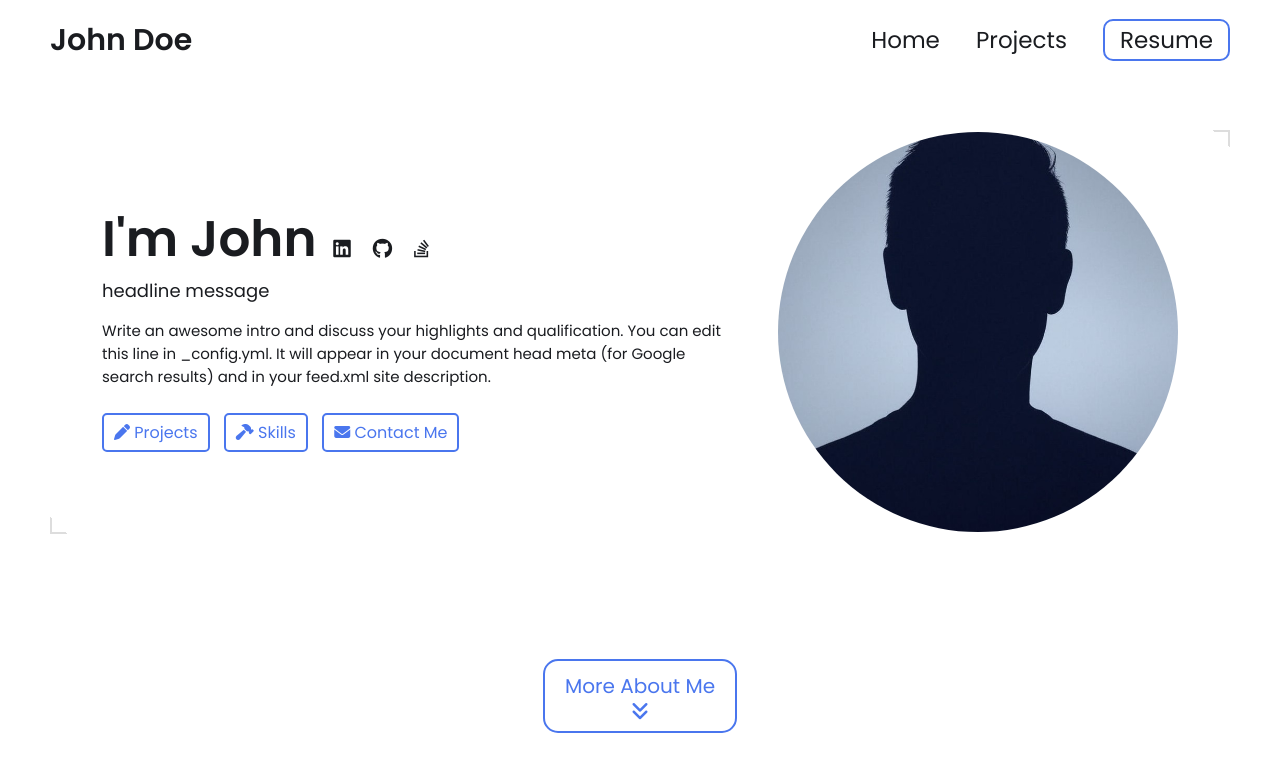
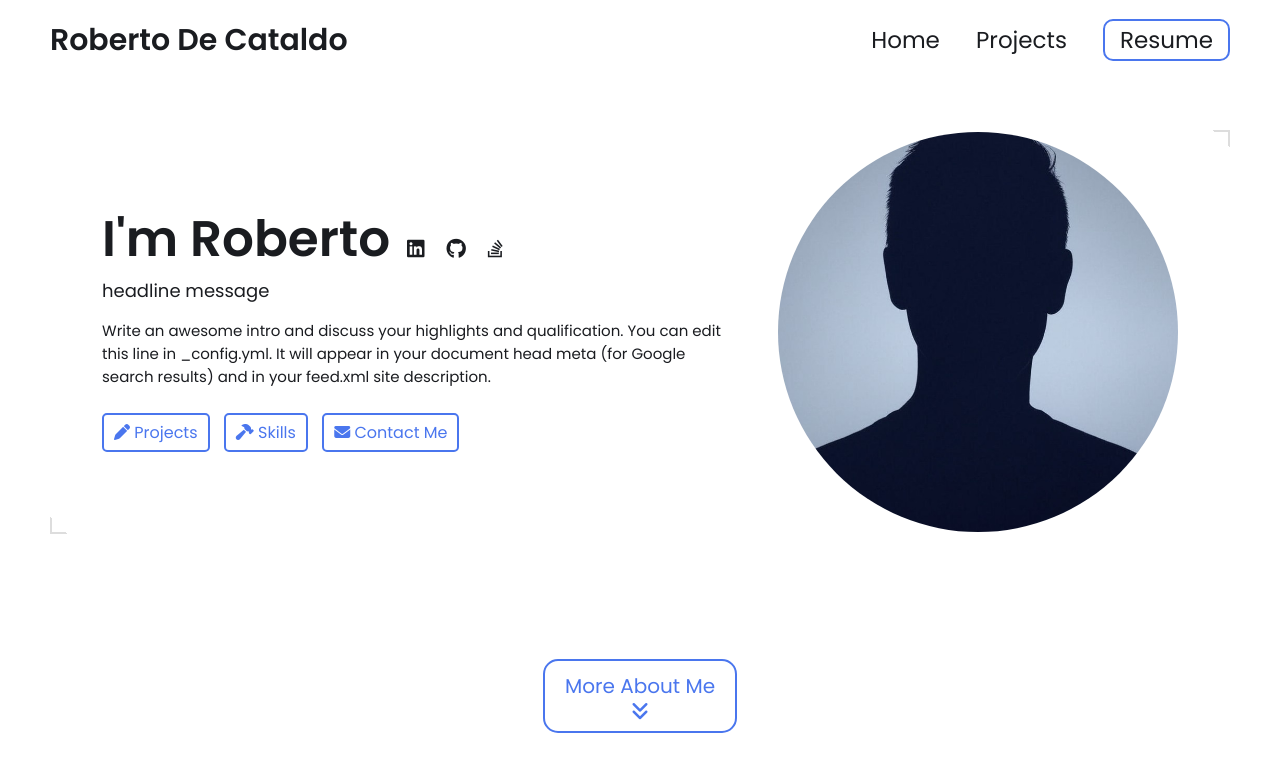
Before and after one commit to rdecata/rdecata.github.io, a Jekyll site: the page built from index.html, in a window 1280 px wide and 900 px high. Shown: the top 772 px of the window. Built offline with Jekyll 4.4.1, drawn with Linux system fonts in a browser that asks for light colours.

Commit message:
Update _config.yml

```diff
--- a/_config.yml
+++ b/_config.yml
@@ -7,12 +7,12 @@
 
 # Main Page Setup
 
-title: John Doe's Portfolio # This is what shows up in the tab of the browser
+title: Roberto De Cataldo's Portfolio # This is what shows up in the tab of the browser
 
 
 
 # Hero Section
-name: John Doe
+name: Roberto De Cataldo
 headline: headline message
 description: >- # dont remove this line. this will ignore all new lines until the next section
   Write an awesome intro and discuss your highlights and qualification. You can edit this
```
